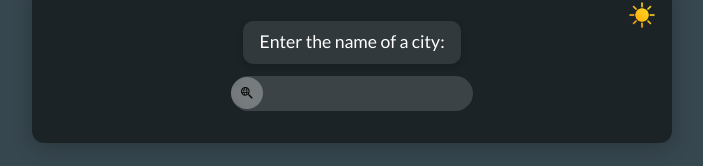
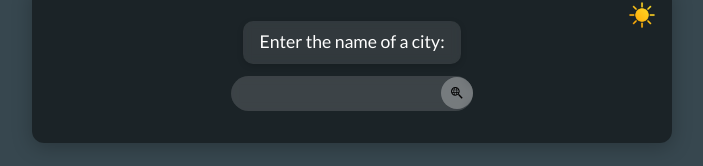
Before and after one commit to notaarryan/Weather-App, a website built with webpack: page src/template.html in a window 1280 px wide. Shown: the part 336-502 px from the top of the page, without its empty margins (288-991 px from the left). Built offline with nearby package versions, Linux system fonts and the light colour scheme; a web font is replaced by a local one.

Commit message:
Fixed bugs

```diff
--- a/src/style.css
+++ b/src/style.css
@@ -167,7 +167,7 @@ div#weather-app-card form {
 
 div#weather-app-card input#weather-input {
     width: 100%;
-    padding: 0.5rem 1rem 0.5rem 3rem;
+    padding: 0.5rem 3rem 0.5rem 1rem;
     border: none;
     border-radius: 30px;
     background-color: rgba(255, 255, 255, 0.15);
@@ -183,7 +183,7 @@ div#weather-app-card input#weather-input {
 
 div#weather-app-card button#search {
     position: absolute;
-    left: 0;
+    right: 0;
     border: none;
     width: 2rem;
     height: 2rem;
```
